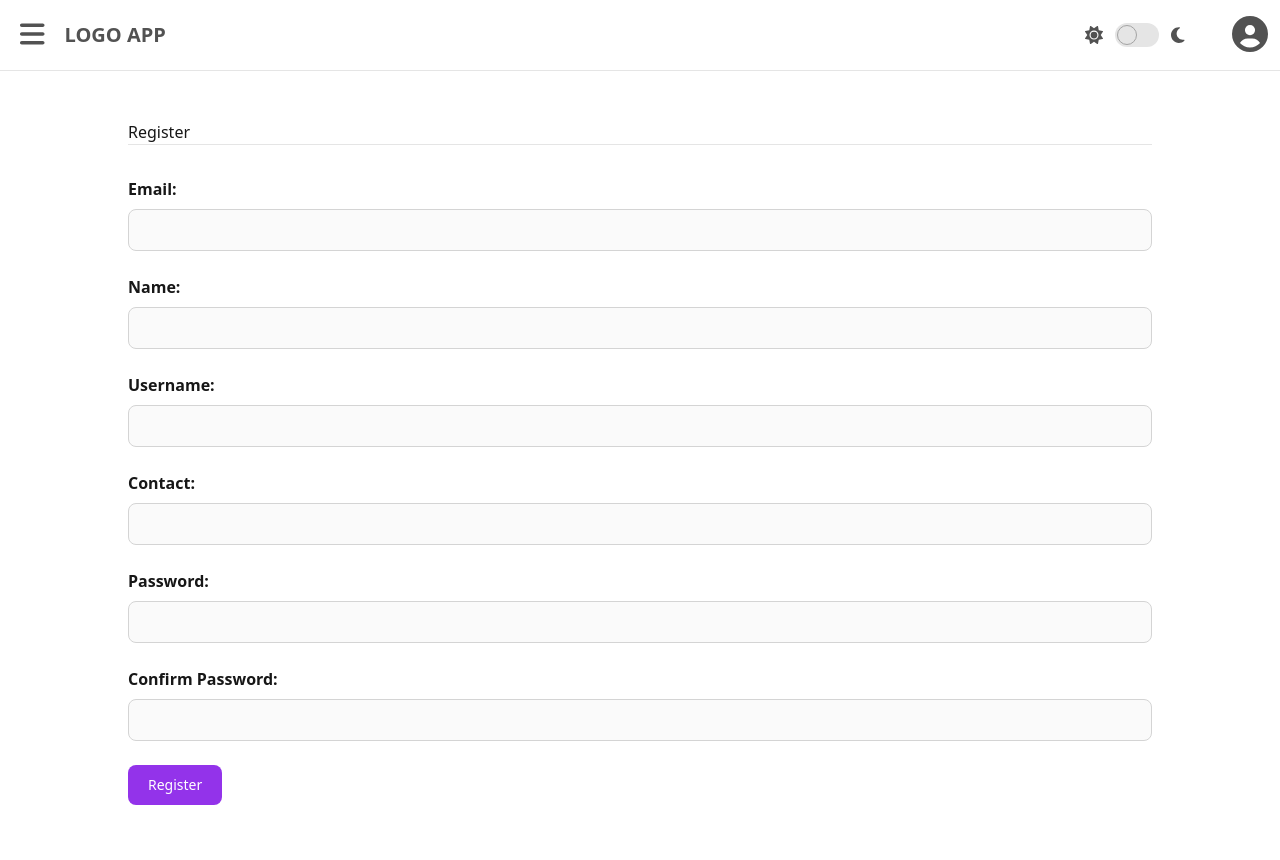
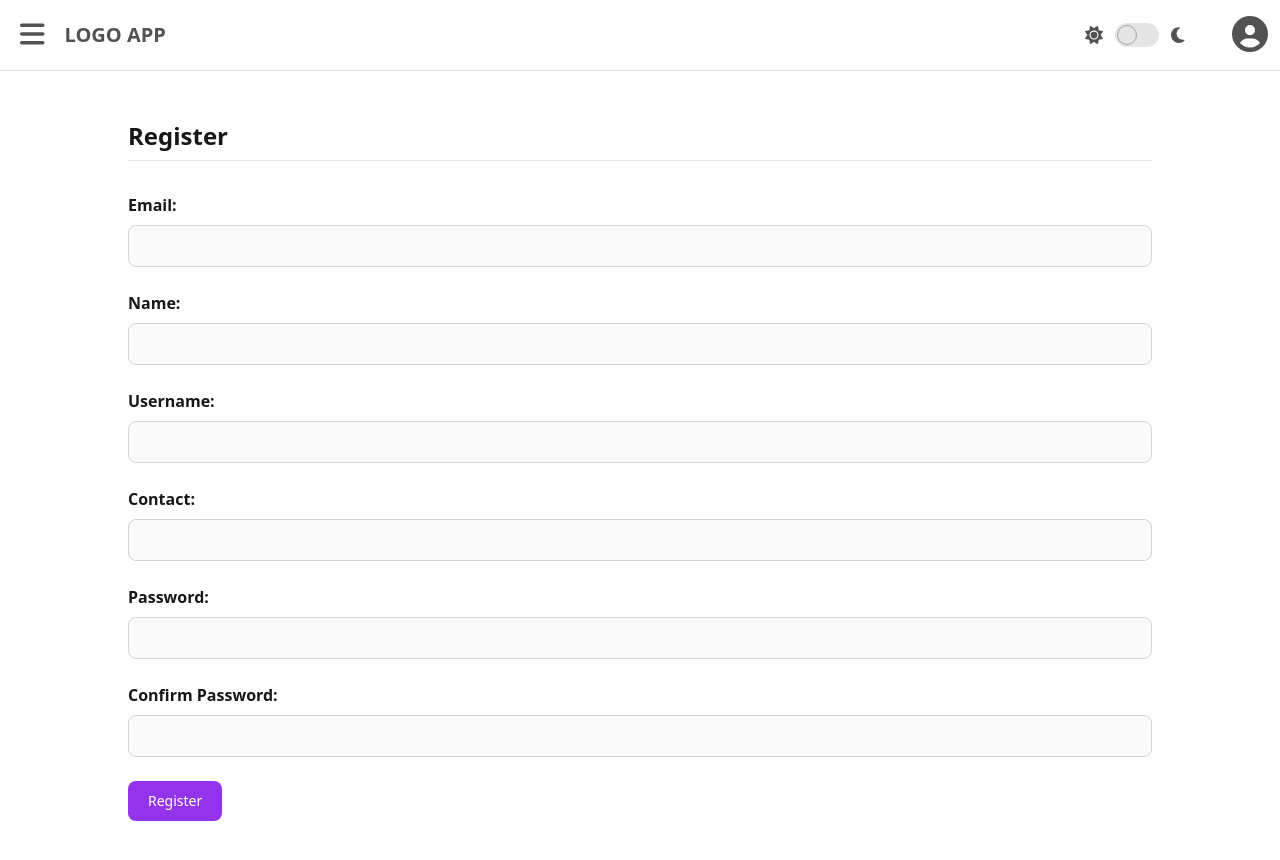
Before and after one commit to Upskill-Hop-in-App/hop_in_app_FE, an Angular app: page /register in a window 1280 px wide. Shown: the top 860 px of the page. Built offline with nearby package versions, Linux system fonts and the light colour scheme.

Commit message:
AP-14 update style css

```diff
--- a/src/styles.css
+++ b/src/styles.css
@@ -27,6 +27,9 @@
   .buttons-modal-container {
     @apply flex justify-end gap-x-4 border-t pt-8 pb-4 dark:border-gray-600;
   }
+  .main-title {
+    @apply pb-2 text-2xl font-bold text-gray-900 dark:text-gray-300;
+  }
   table {
     @apply w-full py-4 text-left text-sm text-gray-500 rtl:text-right dark:text-gray-300;
   }
```
